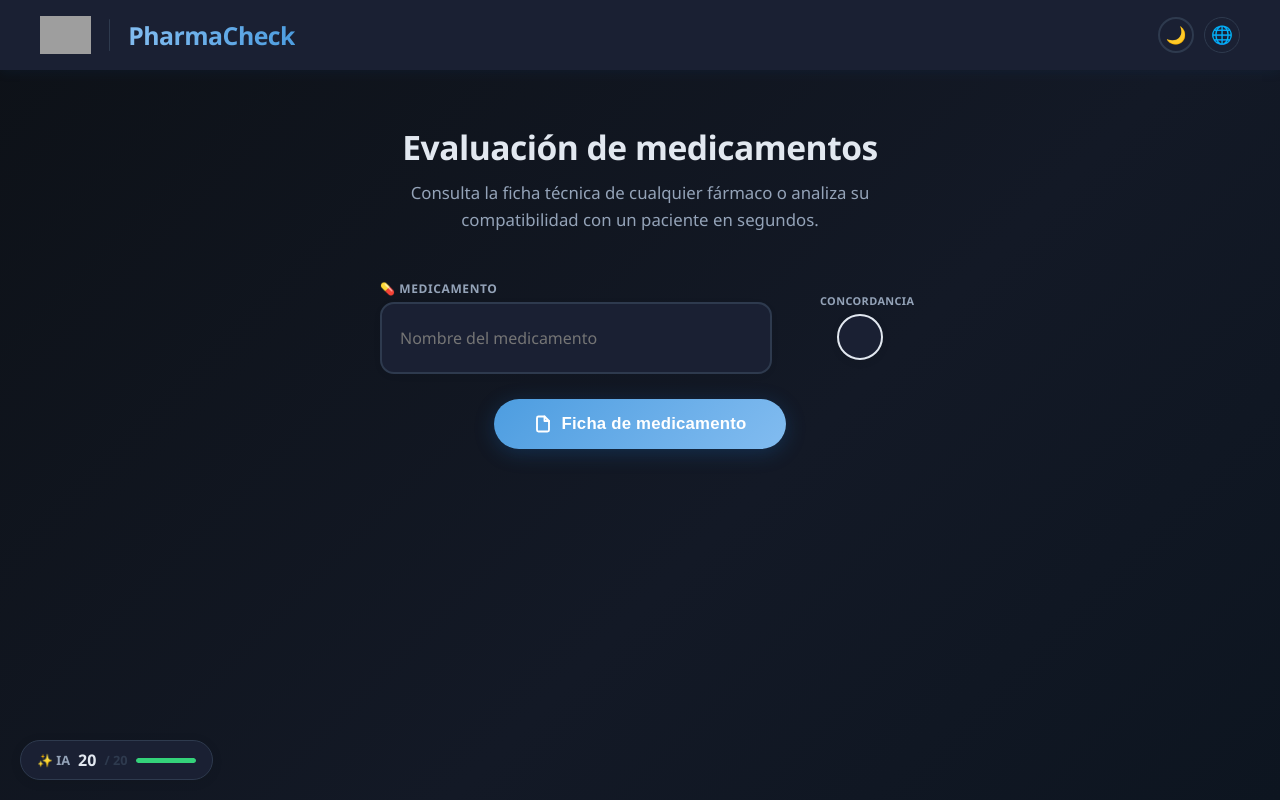
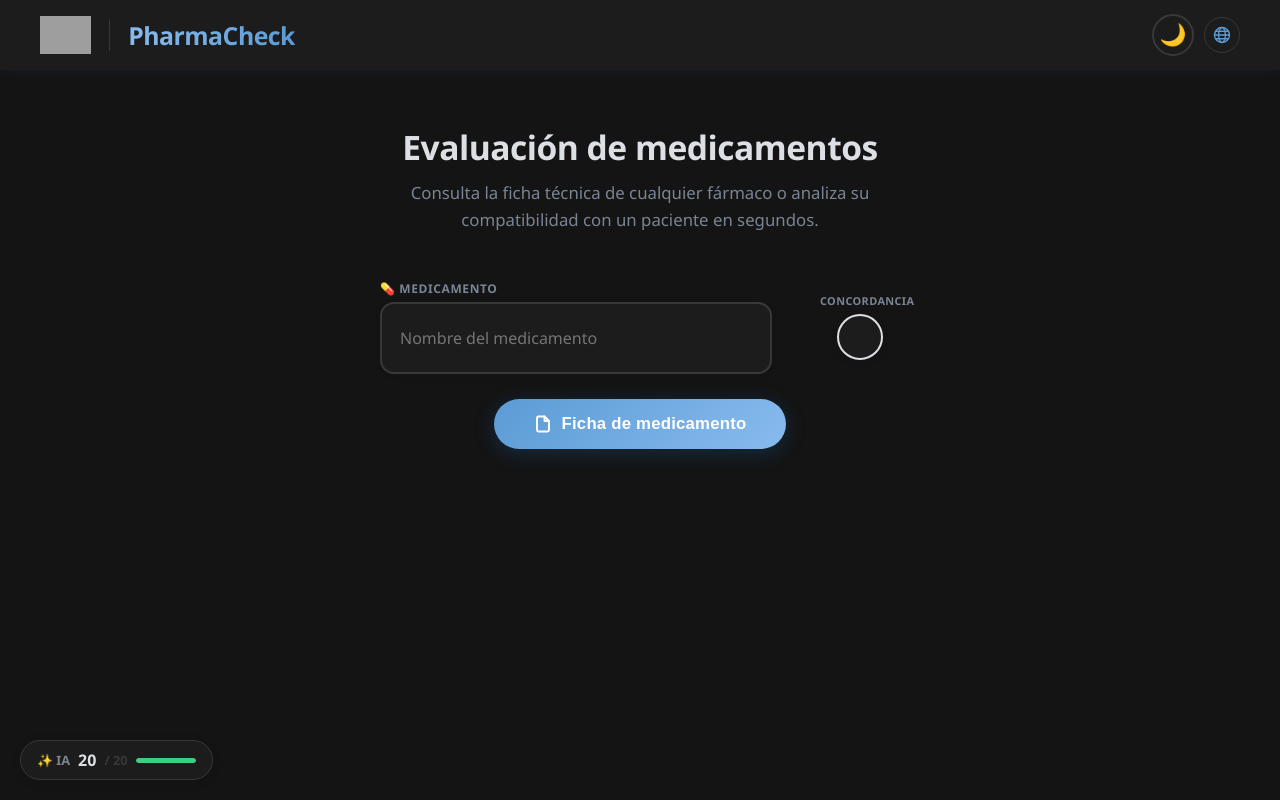
Before and after one commit to DaNouls/PharmaCheck, a plain HTML site: page frontend/index.html in a window 1280 px wide. Both pictures are taken after a click on the button "☀️". Drawn offline with Linux system fonts and the light colour scheme; grey boxes are pictures that could not be loaded.

Commit message:
Improve dark mode colors and theme button
- Dark mode now uses neutral charcoal grays (#141414 bg, #1c1c1c surface)
  instead of blue-tinted surfaces — feels like a proper dark mode
- Card header in dark mode uses neutral dark gradient
- Fact/ext boxes use neutral dark background, color only on border/text
- Replace globe emoji with SVG icon using var(--blue) stroke and
  transparent fill — blends with dark mode background like social icons
- Horizontal latitude lines on globe clipped to circle boundary
- Theme button enlarged (42px, font-size 1.35rem) for better visibility

Co-Authored-By: Claude Sonnet 4.6 <noreply@anthropic.com>

```diff
--- a/frontend/index.html
+++ b/frontend/index.html
@@ -19,7 +19,15 @@
   <div class="header-actions">
     <button id="theme-btn" class="theme-btn" title="Cambiar tema" aria-label="Toggle theme">☀️</button>
     <div class="lang-selector" id="lang-selector">
-      <button class="lang-globe-btn" id="lang-globe-btn" title="Language / Idioma" aria-label="Select language">🌐</button>
+      <button class="lang-globe-btn" id="lang-globe-btn" title="Language / Idioma" aria-label="Select language">
+        <svg width="18" height="18" viewBox="0 0 24 24" fill="none" stroke="var(--blue)" stroke-width="1.8" stroke-linecap="round" stroke-linejoin="round">
+          <circle cx="12" cy="12" r="10"/>
+          <ellipse cx="12" cy="12" rx="4.5" ry="10"/>
+          <line x1="2"    y1="12" x2="22"   y2="12"/>
+          <line x1="3.34" y1="7"  x2="20.66" y2="7"/>
+          <line x1="3.34" y1="17" x2="20.66" y2="17"/>
+        </svg>
+      </button>
       <div class="lang-dropdown" id="lang-dropdown">
         <button class="lang-option" data-lang="es">🇪🇸 Español</button>
         <button class="lang-option" data-lang="ca">🏴 Català</button>
--- a/frontend/style.css
+++ b/frontend/style.css
@@ -41,40 +41,44 @@
 
 /* ── DARK MODE ── */
 [data-theme="dark"] {
-  --blue: #4d9de0;
-  --blue-light: #1a2e4a;
-  --blue-dark: #82bcf0;
-  --green: #34d27a;
-  --green-light: #0c2a1c;
-  --red: #f07068;
-  --red-light: #2e1110;
-  --orange: #f5b942;
-  --orange-light: #2a1c00;
-  --gray: #94a3b8;
-  --gray-light: #1e2536;
-  --border: #2e3a4e;
-  --text: #e2e8f0;
-  --white: #1a2033;
-  --shadow: 0 4px 28px rgba(0,0,0,0.45);
+  /* Acento azul solo para elementos interactivos */
+  --blue: #5b9bd5;
+  --blue-light: #1e2830;
+  --blue-dark: #88bbee;
+  --green: #3ccf82;
+  --green-light: #0d2018;
+  --red: #e86b62;
+  --red-light: #2a0f0f;
+  --orange: #e8a830;
+  --orange-light: #241500;
+  --gray: #7a8494;
+  --gray-light: #222222;
+  --border: #383838;
+  --text: #dcdfe4;
+  --white: #1c1c1c;
+  --shadow: 0 4px 28px rgba(0,0,0,0.6);
 
-  --bg-body: linear-gradient(135deg, #0d1117 0%, #131926 60%, #0d1520 100%);
-  --surface: #1a2033;
-  --surface-alt: #1e2740;
-  --surface-gem: linear-gradient(135deg, #1e1630 0%, #1a2033 100%);
-  --divider: #243044;
-  --divider-strong: #243044;
-  --text-body: #cbd5e1;
-  --text-muted: #94a3b8;
-  --fact-bg: linear-gradient(90deg, #1a2e4a, #152540);
-  --fact-border: #2a3f5f;
-  --fact-text: #82bcf0;
-  --ext-bg: linear-gradient(90deg, #152540, #1a2e4a);
-  --ext-border: #2a3f5f;
-  --ext-text: #a8c8f0;
-  --apierr-bg: #2a1c00;
-  --apierr-border: #7a5200;
-  --apierr-text: #f5b942;
-  --bar-bg: #2e3a4e;
+  /* Fondos y superficies: gris neutro puro, sin tinte azul */
+  --bg-body: #141414;
+  --surface: #1c1c1c;
+  --surface-alt: #222222;
+  --surface-gem: linear-gradient(135deg, #201a28 0%, #1c1c1c 100%);
+  --divider: #2c2c2c;
+  --divider-strong: #343434;
+  --text-body: #b8bcc6;
+  --text-muted: #7a8494;
+
+  /* Cajas informativas: fondo oscuro neutro, solo el borde y texto con color */
+  --fact-bg: #212121;
+  --fact-border: #2e3a4a;
+  --fact-text: #88bbee;
+  --ext-bg: #212121;
+  --ext-border: #2e3a4a;
+  --ext-text: #9ab8d8;
+  --apierr-bg: #1e1400;
+  --apierr-border: #6a4800;
+  --apierr-text: #e8a830;
+  --bar-bg: #2e2e2e;
 }
 
 * { box-sizing: border-box; margin: 0; padding: 0; }
@@ -130,14 +134,14 @@ header {
   gap: 10px;
 }
 .theme-btn {
-  width: 36px;
-  height: 36px;
+  width: 42px;
+  height: 42px;
   border-radius: 50%;
   border: 2px solid var(--border);
   background: var(--surface);
   color: var(--text);
   cursor: pointer;
-  font-size: 1.05rem;
+  font-size: 1.35rem;
   display: flex;
   align-items: center;
   justify-content: center;
@@ -401,7 +405,7 @@ main {
   gap: 28px;
 }
 [data-theme="dark"] .med-card-header {
-  background: linear-gradient(135deg, #1a3a6a 0%, #0f2548 100%);
+  background: linear-gradient(135deg, #202020 0%, #141414 100%);
 }
 .med-icon-wrap {
   width: 90px;
```
